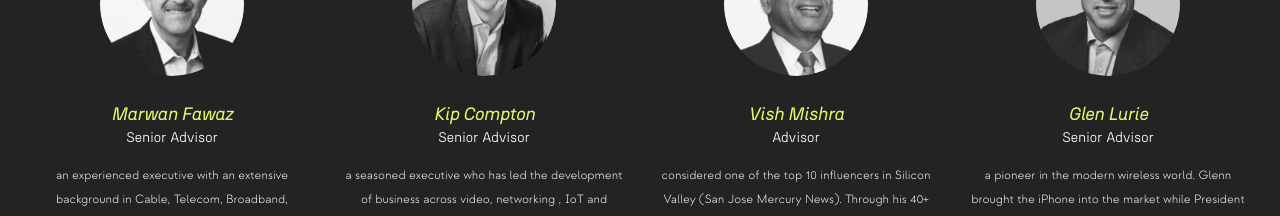
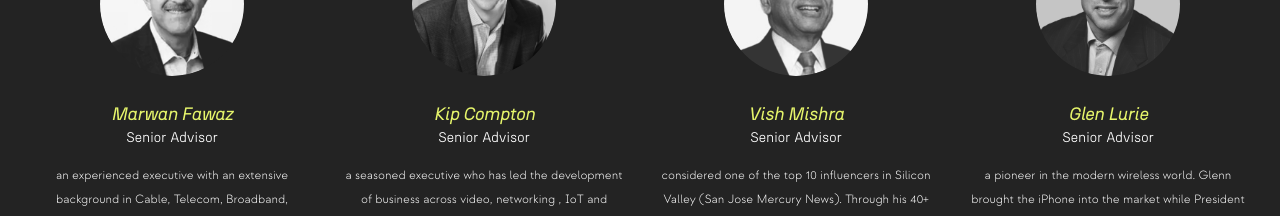
Before and after one commit to pangerc/air5, a Nuxt app: page / in a window 1280 px wide. Shown: the part 3400-3616 px from the top of the page. Built offline with nearby package versions, Linux system fonts and the light colour scheme; no server answers.

Commit message:
senior vish

```diff
--- a/pages/index.vue
+++ b/pages/index.vue
@@ -63,7 +63,7 @@ const advisory = ref([
   },
   {
     name: "Vish Mishra",
-    role: "Advisor",
+    role: "Senior Advisor",
     imageUrl: "/team/vish.png",
     bio: "considered one of the top 10 influencers in Silicon Valley (San Jose Mercury News).  Through his 40+ year run in the venture capital industry, Vish’s investment record and his advice for companies is unparalleled.  Vish currently serves as Mnanaging Director for BlueVine Ventures and General Partner and Venture Director for Clearstone Venture Partner.",
     linkedinUrl: "https://www.linkedin.com/in/vishmishra/",
```
